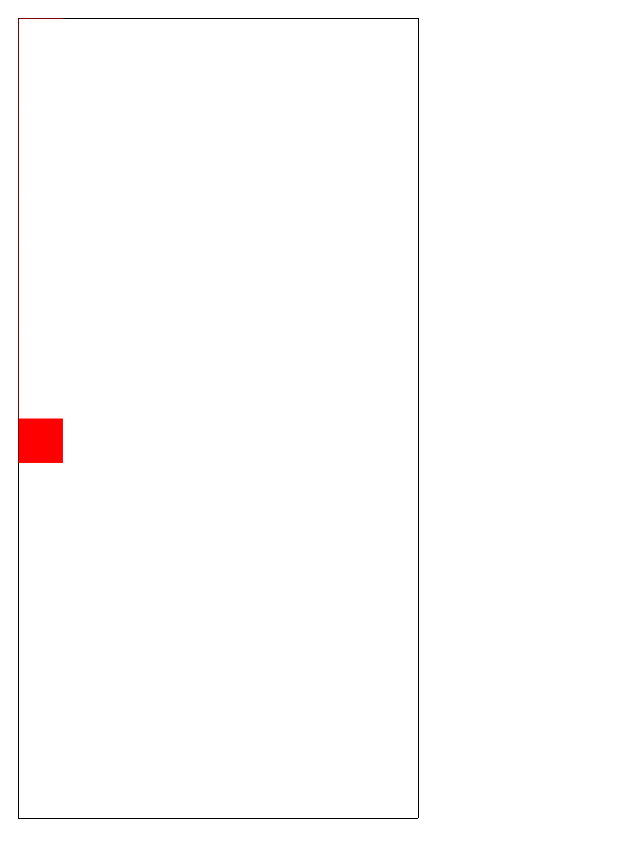
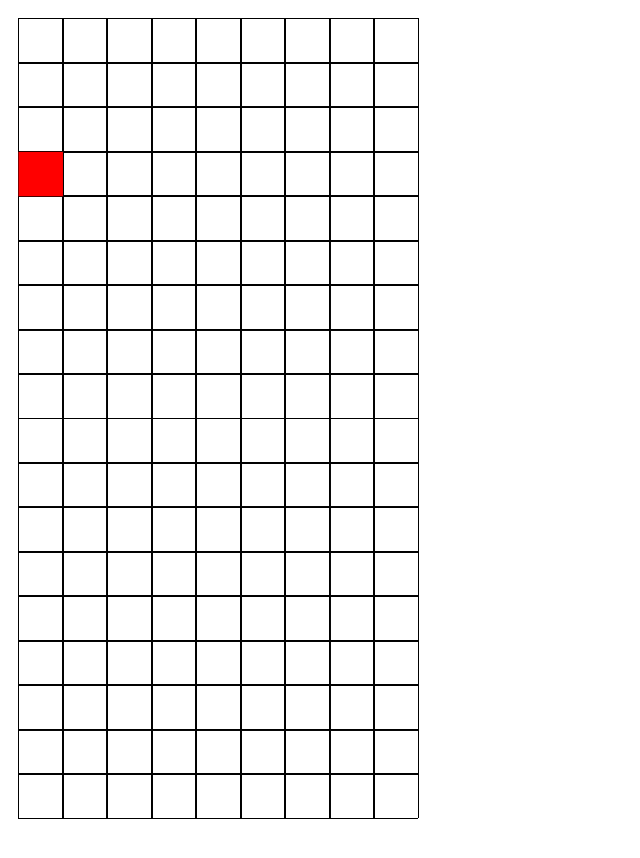
Before and after one commit to Robin9506/Tetris, a plain HTML site: page index.html in a window 1280 px wide. Shown: the whole page, without its empty margins (0-640 px from the left). Drawn offline with Linux system fonts and the light colour scheme.

Commit message:
map doesnt disappear and gets drawn every second divided by the game speed

```diff
--- a/index.html
+++ b/index.html
@@ -1,4 +1,3 @@
-<!DOCTYPE html>
 <html lang="en">
 <head>
     <meta charset="UTF-8">
--- a/tetris.js
+++ b/tetris.js
@@ -11,6 +11,8 @@ const blockPadding = mapHeight/blockHeight;
 
 let position = -1;
 
+const gameSpeed = 8;
+
 function drawMap(){
     for (let x = 0.5; x <= mapWidth * 2 + 1; x+= mapHeight/blockHeight) {
         ctx.moveTo(mapPadding, x + mapPadding);
@@ -22,11 +24,13 @@ function drawMap(){
         ctx.lineTo(y + mapPadding, mapHeight + mapPadding);
     }
 
+    ctx.strokeStyle = "black";
+    ctx.stroke();
 }
 
 function gameLoop(){
-    drawMap();
-    setInterval(updateMap, 1000/2)
+    setInterval(updateMap, 1000/gameSpeed)
+
 
 }
 
@@ -36,21 +40,22 @@ function drawShape(xPosition){
 }
 
 function updateMap(){
+
     if (position >= blockHeight - 1) {
         position = -1;
     }
+
     ctx.clearRect(mapPadding + 1, mapPadding + 1, mapWidth - 1, mapHeight - 1)
+
     drawMap();
     position++;
     drawShape(position * blockPadding);
 
 }
 
-drawMap();
 gameLoop();
 
-ctx.strokeStyle = "black";
-ctx.stroke();
+
 
 class Block {
     constructor(x, y, template){
```
